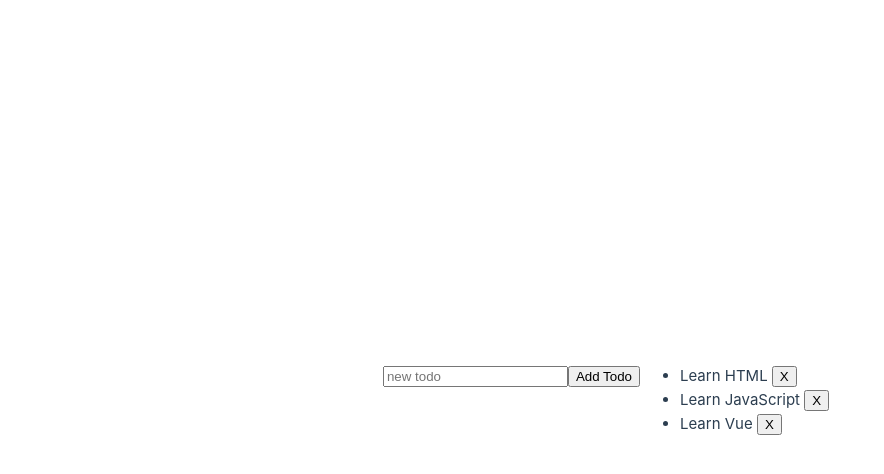
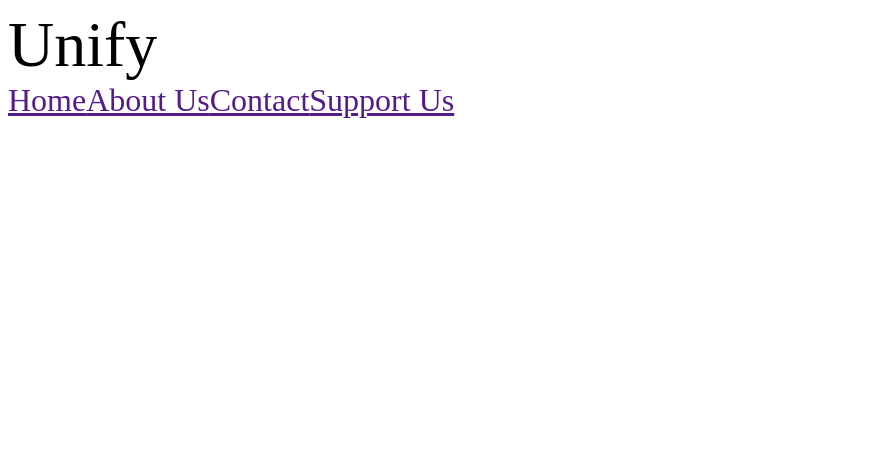
Before and after one commit to undefinedpatient/unify, a Vue app in the folder client/: page / in a window 1280 px wide. Shown: the top 474 px of the page, without its empty margins (0-884 px from the left). Built offline with nearby package versions, Linux system fonts and the light colour scheme.

Commit message:
Update App.vue

```diff
--- a/client/src/App.vue
+++ b/client/src/App.vue
@@ -1,39 +1,23 @@
 <script setup>
-import { ref } from 'vue'
-
-// give each todo a unique id
-let id = 0
-
-const newTodo = ref('')
-const todos = ref([
-  { id: id++, text: 'Learn HTML' },
-  { id: id++, text: 'Learn JavaScript' },
-  { id: id++, text: 'Learn Vue' }
-])
-
-function addTodo() {
-  todos.value.push({ id: id++, text: newTodo.value })
-  newTodo.value = ''
-}
-
-function removeTodo(todo) {
-  todos.value = todos.value.filter((t) => t !== todo)
-}
-
-function onInput(e){
-  newTodo.value = e.target.value;
-}
+import {ref} from 'vue'
+let menuClass= ref("menuBar");
 </script>
 
 <template>
-  <form @submit.prevent="addTodo">
-    <input :value="newTodo" @input="onInput" required placeholder="new todo">
-    <button>Add Todo</button>
-  </form>
-  <ul>
-    <li v-for="todo in todos" :key="todo.id">
-      {{ todo.text }}
-      <button @click="removeTodo(todo)">X</button>
-    </li>
-  </ul>
+  <div>Unify</div>
+  <div v-bind:class="menuClass">
+    <a href="">Home</a>
+    <a href="">About Us</a>
+    <a href="">Contact</a>
+    <a href="">Support Us</a>
+  </div>
 </template>
+
+<style lang="css">
+  div{
+    font-size: 2em;
+  }
+  div.menuBar{
+    font-size:1em;
+  }
+</style>
--- a/client/src/assets/base.css
+++ /dev/null
@@ -1,86 +0,0 @@
-/* color palette from <https://github.com/vuejs/theme> */
-:root {
-  --vt-c-white: #ffffff;
-  --vt-c-white-soft: #f8f8f8;
-  --vt-c-white-mute: #f2f2f2;
-
-  --vt-c-black: #181818;
-  --vt-c-black-soft: #222222;
-  --vt-c-black-mute: #282828;
-
-  --vt-c-indigo: #2c3e50;
-
-  --vt-c-divider-light-1: rgba(60, 60, 60, 0.29);
-  --vt-c-divider-light-2: rgba(60, 60, 60, 0.12);
-  --vt-c-divider-dark-1: rgba(84, 84, 84, 0.65);
-  --vt-c-divider-dark-2: rgba(84, 84, 84, 0.48);
-
-  --vt-c-text-light-1: var(--vt-c-indigo);
-  --vt-c-text-light-2: rgba(60, 60, 60, 0.66);
-  --vt-c-text-dark-1: var(--vt-c-white);
-  --vt-c-text-dark-2: rgba(235, 235, 235, 0.64);
-}
-
-/* semantic color variables for this project */
-:root {
-  --color-background: var(--vt-c-white);
-  --color-background-soft: var(--vt-c-white-soft);
-  --color-background-mute: var(--vt-c-white-mute);
-
-  --color-border: var(--vt-c-divider-light-2);
-  --color-border-hover: var(--vt-c-divider-light-1);
-
-  --color-heading: var(--vt-c-text-light-1);
-  --color-text: var(--vt-c-text-light-1);
-
-  --section-gap: 160px;
-}
-
-@media (prefers-color-scheme: dark) {
-  :root {
-    --color-background: var(--vt-c-black);
-    --color-background-soft: var(--vt-c-black-soft);
-    --color-background-mute: var(--vt-c-black-mute);
-
-    --color-border: var(--vt-c-divider-dark-2);
-    --color-border-hover: var(--vt-c-divider-dark-1);
-
-    --color-heading: var(--vt-c-text-dark-1);
-    --color-text: var(--vt-c-text-dark-2);
-  }
-}
-
-*,
-*::before,
-*::after {
-  box-sizing: border-box;
-  margin: 0;
-  font-weight: normal;
-}
-
-body {
-  min-height: 100vh;
-  color: var(--color-text);
-  background: var(--color-background);
-  transition:
-    color 0.5s,
-    background-color 0.5s;
-  line-height: 1.6;
-  font-family:
-    Inter,
-    -apple-system,
-    BlinkMacSystemFont,
-    'Segoe UI',
-    Roboto,
-    Oxygen,
-    Ubuntu,
-    Cantarell,
-    'Fira Sans',
-    'Droid Sans',
-    'Helvetica Neue',
-    sans-serif;
-  font-size: 15px;
-  text-rendering: optimizeLegibility;
-  -webkit-font-smoothing: antialiased;
-  -moz-osx-font-smoothing: grayscale;
-}
--- a/client/src/assets/main.css
+++ /dev/null
@@ -1,35 +0,0 @@
-@import './base.css';
-
-#app {
-  max-width: 1280px;
-  margin: 0 auto;
-  padding: 2rem;
-  font-weight: normal;
-}
-
-a,
-.green {
-  text-decoration: none;
-  color: hsla(160, 100%, 37%, 1);
-  transition: 0.4s;
-  padding: 3px;
-}
-
-@media (hover: hover) {
-  a:hover {
-    background-color: hsla(160, 100%, 37%, 0.2);
-  }
-}
-
-@media (min-width: 1024px) {
-  body {
-    display: flex;
-    place-items: center;
-  }
-
-  #app {
-    display: grid;
-    grid-template-columns: 1fr 1fr;
-    padding: 0 2rem;
-  }
-}
--- a/client/src/main.js
+++ b/client/src/main.js
@@ -1,5 +1,3 @@
-import './assets/main.css'
-
 import { createApp } from 'vue'
 import App from './App.vue'
 
```
Also changed, not shown: 1 other file (tests, documents, lock files or other folders).
